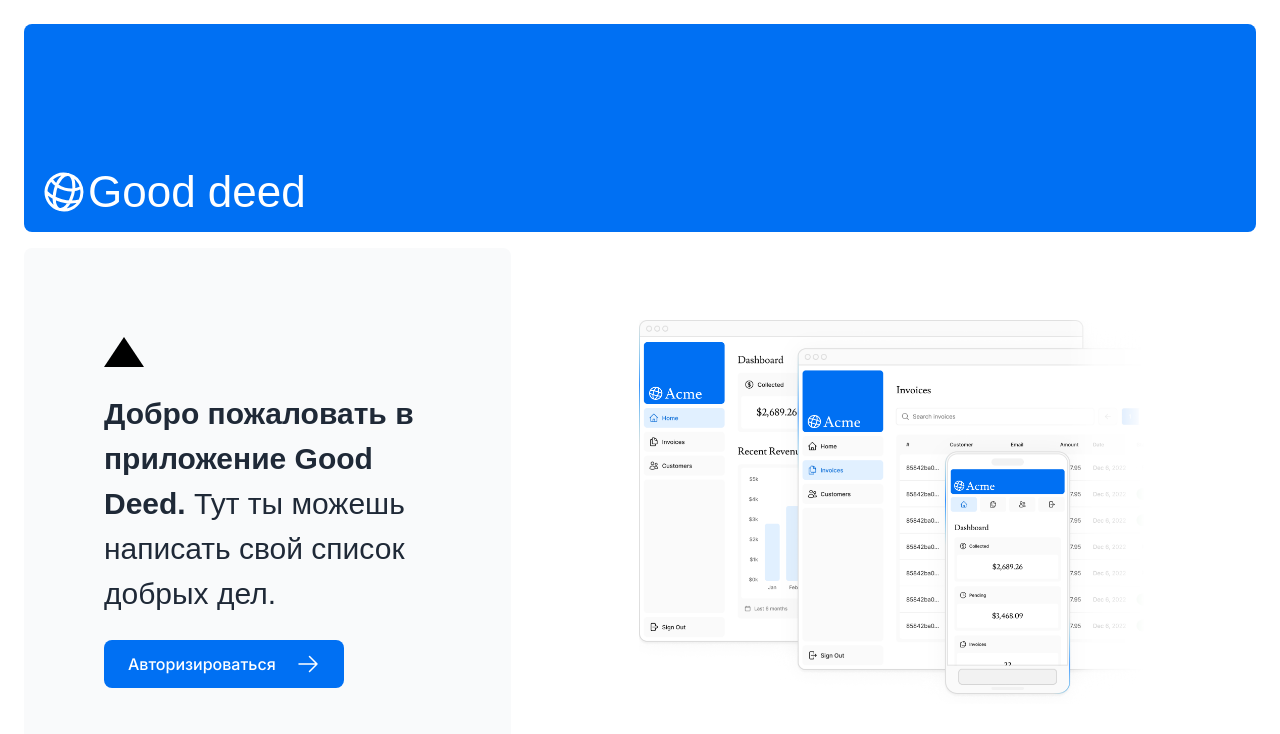
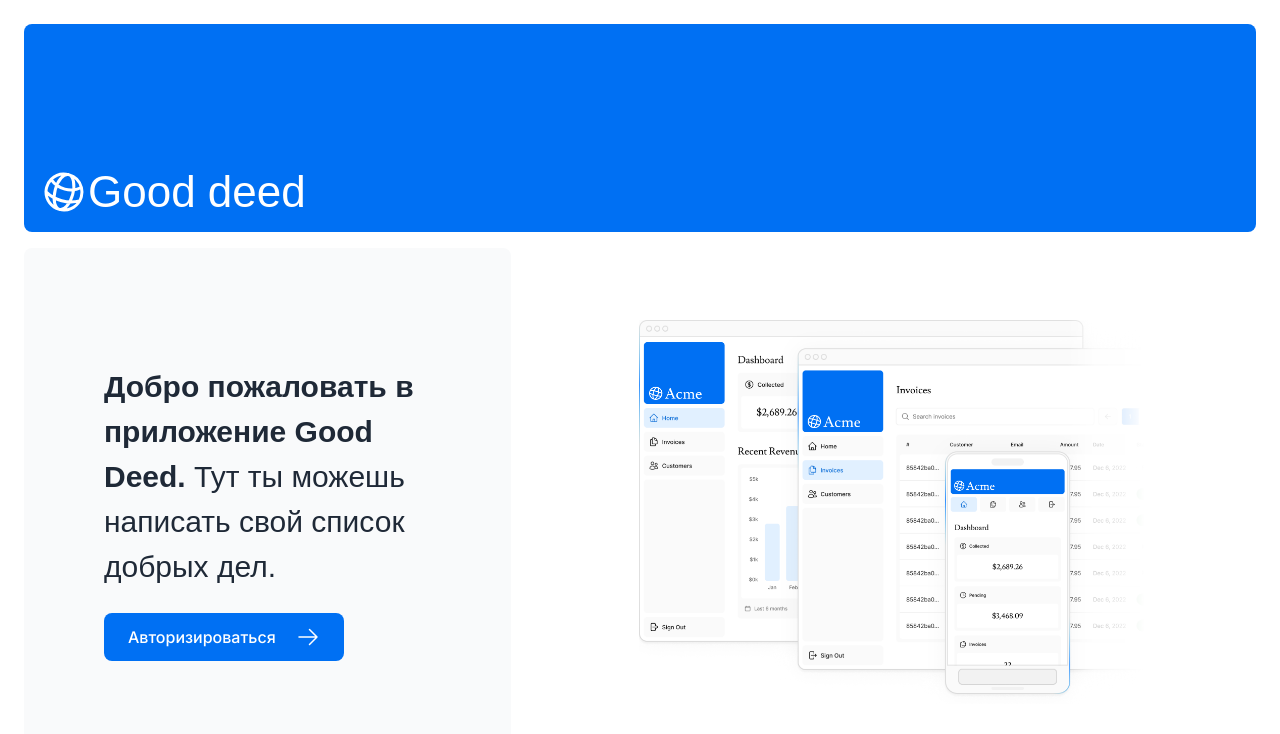
Before and after one commit to blinkEgor/good-deed, a Next.js app: page / in a window 1280 px wide. Shown: the top 734 px of the page. Built offline with nearby package versions, Linux system fonts and the light colour scheme; a web font is replaced by a local one.

Commit message:
fix style

```diff
--- a/app/page.tsx
+++ b/app/page.tsx
@@ -14,7 +14,6 @@ export default function Page() {
       </div>
       <div className="mt-4 flex grow flex-col gap-4 md:flex-row">
         <div className="flex flex-col justify-center gap-6 rounded-lg bg-gray-50 px-6 py-10 md:w-2/5 md:px-20">
-        <div className={styles.shape}></div>
           <p className={`${lusitana.className} text-xl text-gray-800 md:text-3xl md:leading-normal`}>
             <strong>Добро пожаловать в приложение Good Deed.</strong> Тут ты можешь написать свой список добрых дел.
           </p>
--- a/app/ui/home.module.css
+++ /dev/null
@@ -1,7 +0,0 @@
-.shape {
-    height: 0;
-    width: 0;
-    border-bottom: 30px solid black;
-    border-left: 20px solid transparent;
-    border-right: 20px solid transparent;
-}
```
